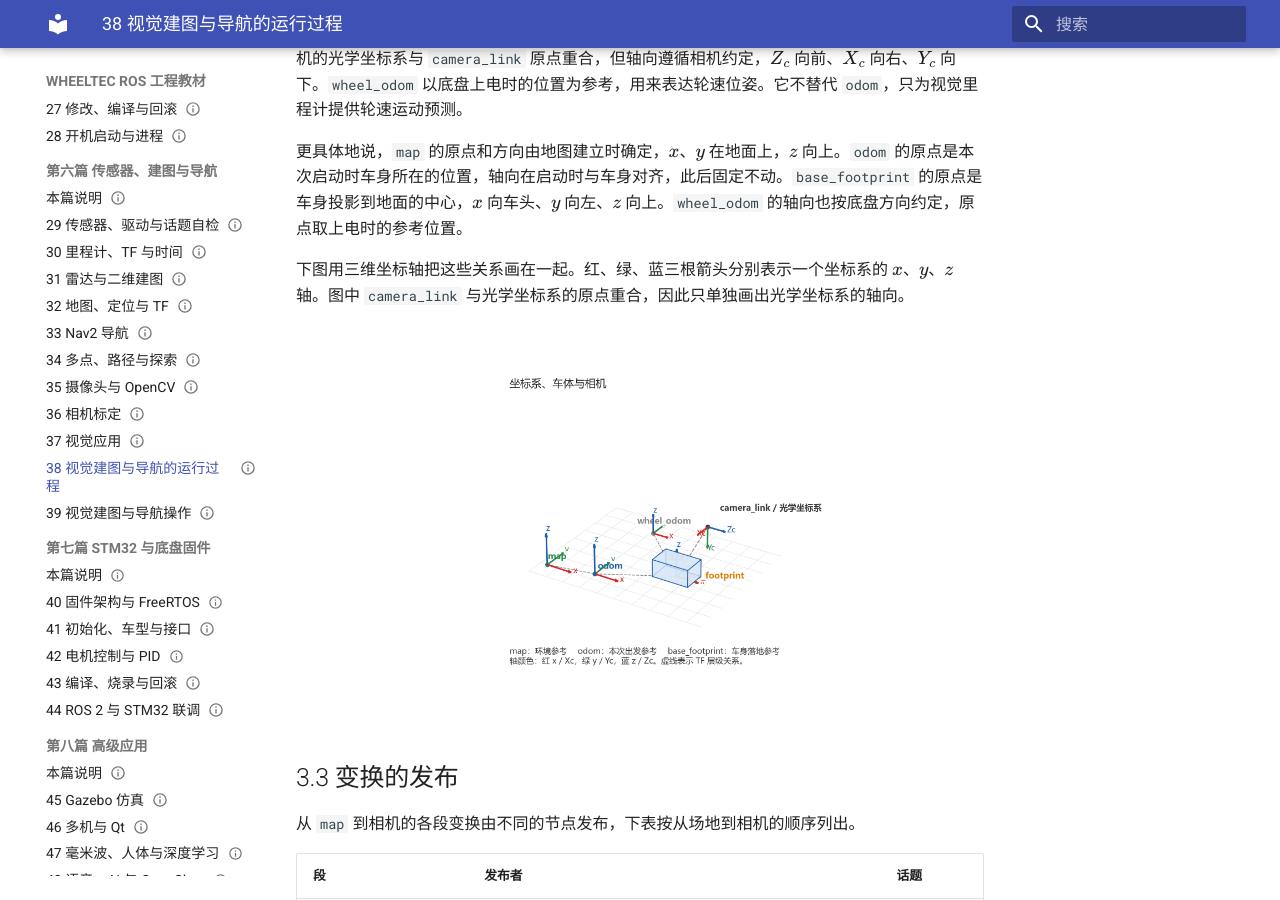
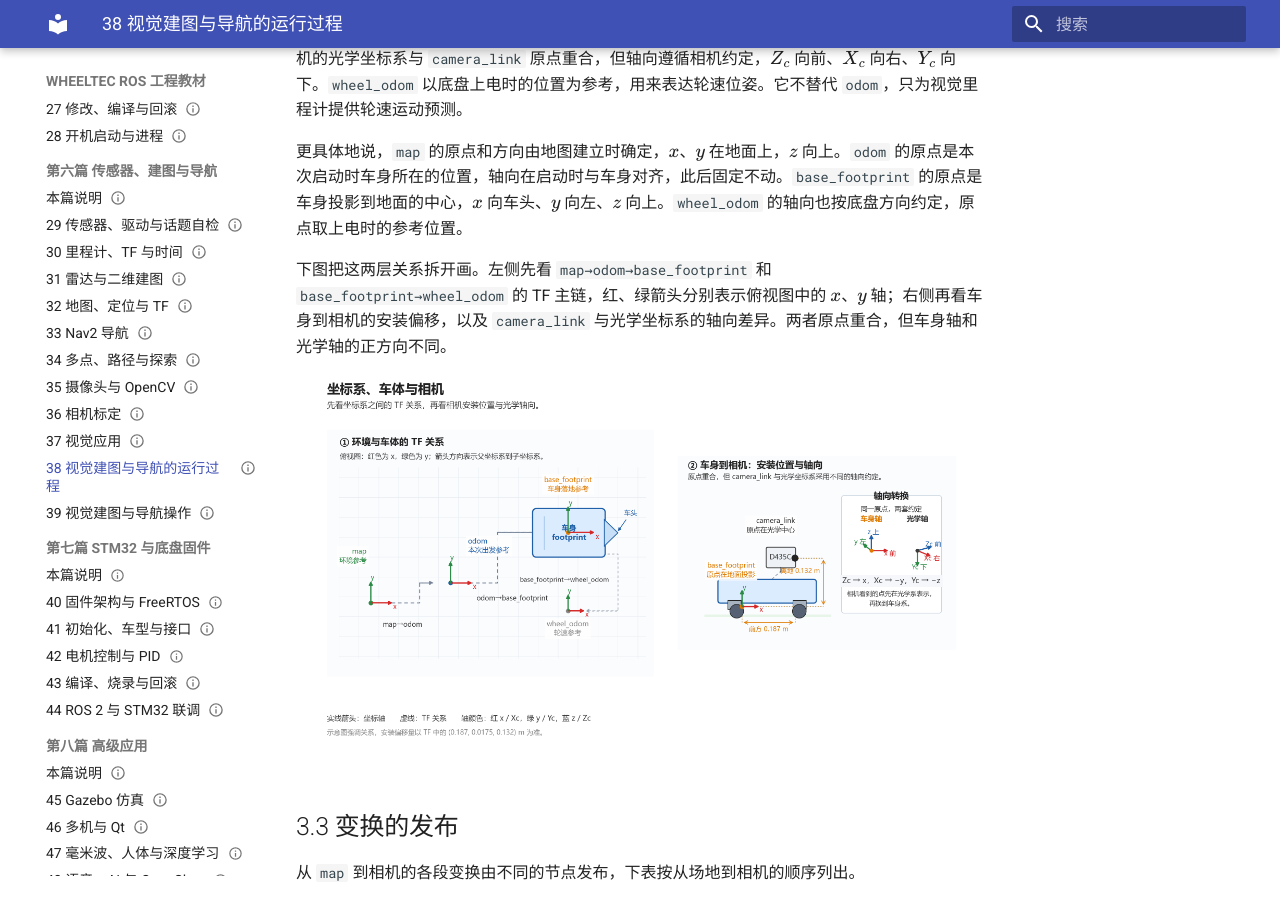
Before and after one commit to EnosElinsa/wheeltec-ros-textbook, an MkDocs documentation site: the page built from docs/06-sensors-navigation/38-visual-runtime.md, in a window 1280 px wide and 900 px high, scrolled down 23246 px. Built offline with MkDocs 1.6.1 and Material for MkDocs 9.7.7, drawn with Linux system fonts in a browser that asks for light colours.

Commit message:
docs: expand navigation and refine frame illustration

```diff
--- a/docs/06-sensors-navigation/38-visual-runtime.md
+++ b/docs/06-sensors-navigation/38-visual-runtime.md
@@ -507,9 +507,9 @@ twist:
 
 更具体地说，`map` 的原点和方向由地图建立时确定，$x$、$y$ 在地面上，$z$ 向上。`odom` 的原点是本次启动时车身所在的位置，轴向在启动时与车身对齐，此后固定不动。`base_footprint` 的原点是车身投影到地面的中心，$x$ 向车头、$y$ 向左、$z$ 向上。`wheel_odom` 的轴向也按底盘方向约定，原点取上电时的参考位置。
 
-下图用三维坐标轴把这些关系画在一起。红、绿、蓝三根箭头分别表示一个坐标系的 $x$、$y$、$z$ 轴。图中 `camera_link` 与光学坐标系的原点重合，因此只单独画出光学坐标系的轴向。
+下图把这两层关系拆开画。左侧先看 `map→odom→base_footprint` 和 `base_footprint→wheel_odom` 的 TF 主链，红、绿箭头分别表示俯视图中的 $x$、$y$ 轴；右侧再看车身到相机的安装偏移，以及 `camera_link` 与光学坐标系的轴向差异。两者原点重合，但车身轴和光学轴的正方向不同。
 
-![主要坐标系的三维关系。map 固定在环境中，odom 从本次出发处开始，base_footprint 随车运动，相机光学坐标系位于车身前上方，wheel_odom 是轮速参考坐标系](assets/coordinate-frames-3d.png?v=1)
+![主要坐标系的空间关系。左侧是 map、odom、base_footprint 与 wheel_odom 的 TF 关系，右侧是车身到相机的安装位置和车身轴、光学轴的转换](assets/coordinate-frames-3d.png?v=2)
 
 ## 3.3 变换的发布
 
--- a/mkdocs.yml
+++ b/mkdocs.yml
@@ -6,6 +6,7 @@ theme:
   language: zh
   features:
     - navigation.sections
+    - navigation.expand
     - navigation.path
     - navigation.footer
     - search.suggest
```
Also changed, not shown: docs/06-sensors-navigation/assets/coordinate-frames-3d.png.
